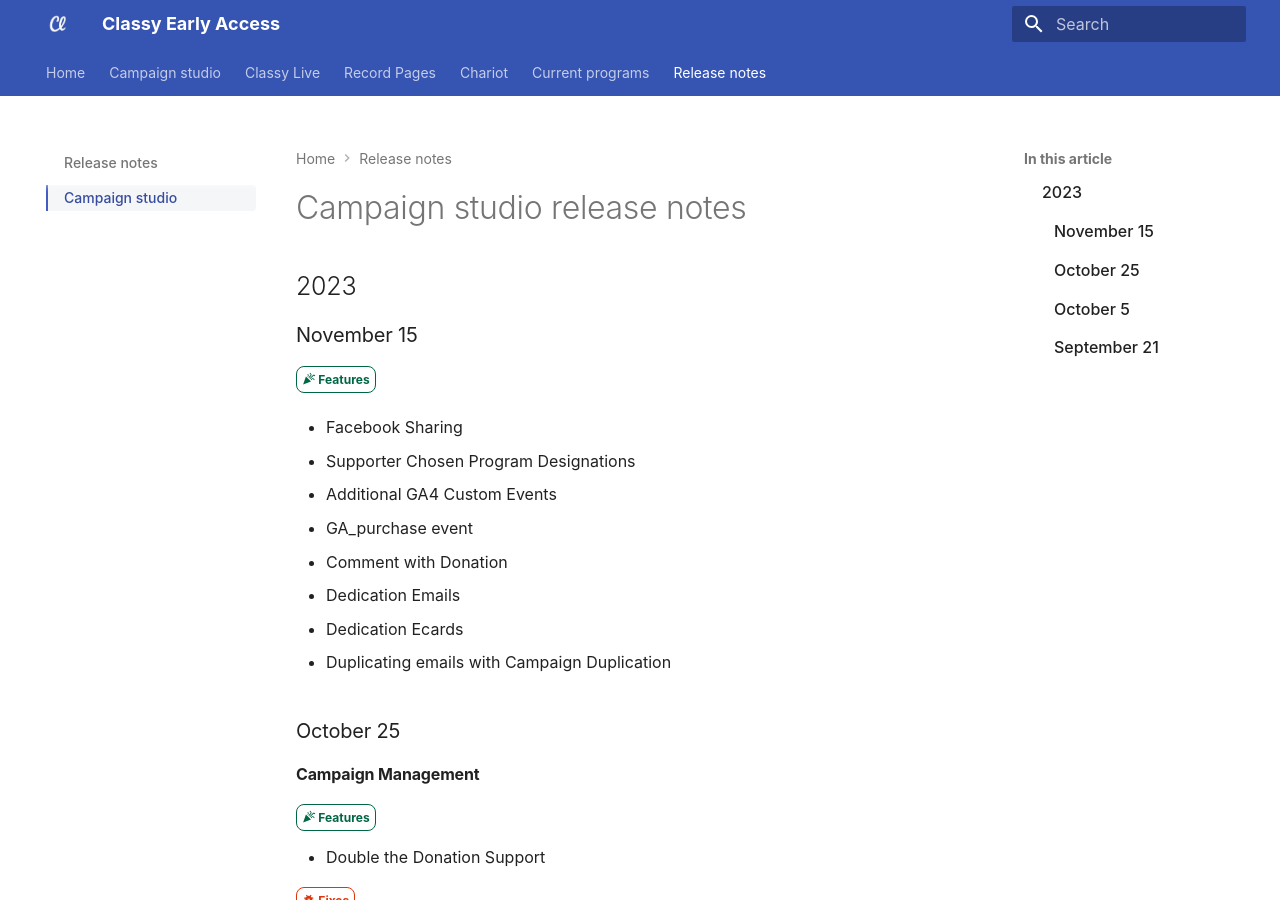
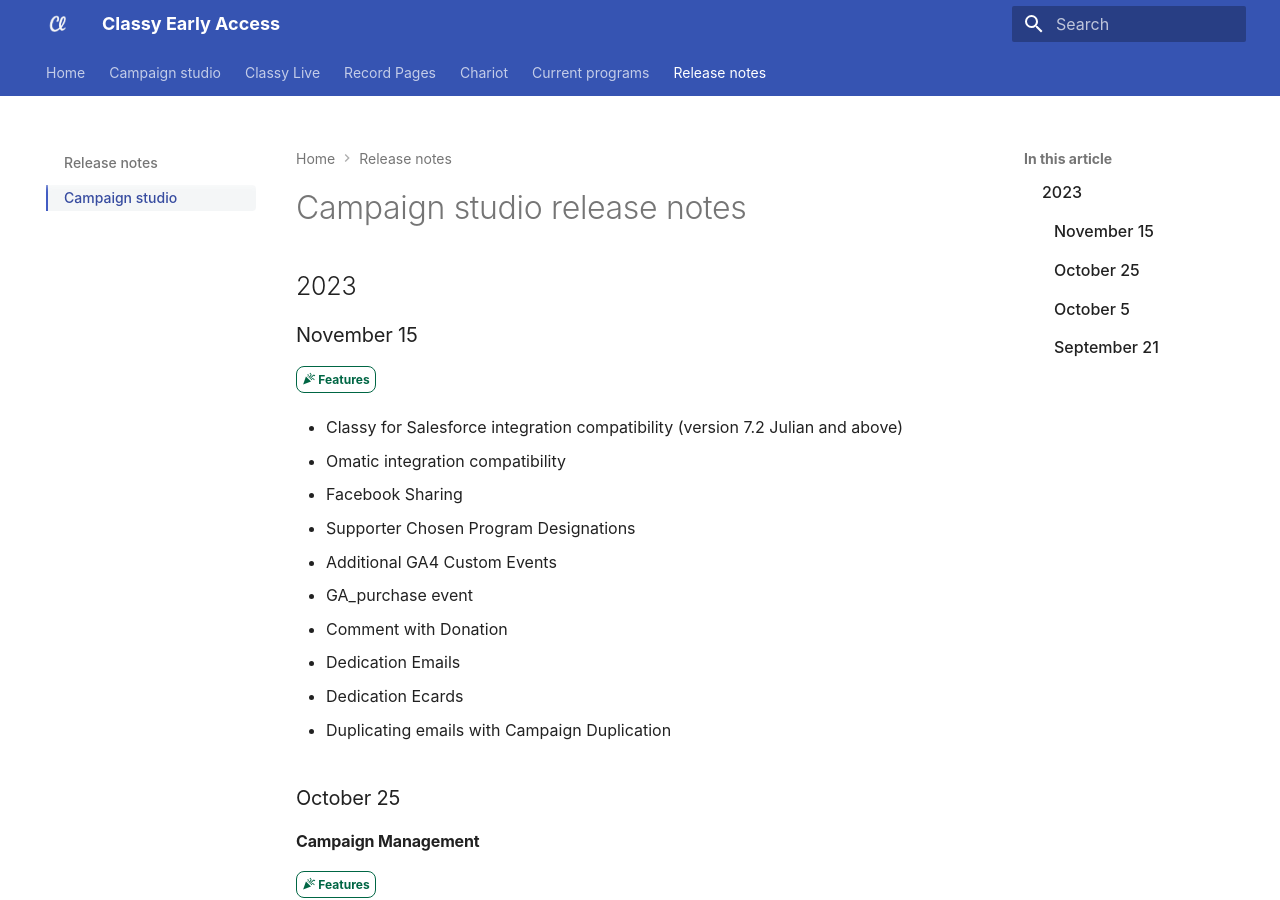
Before and after one commit to truj1ll0/mkdocs-help-center, an MkDocs documentation site: the page built from docs/release-notes/campaign-studio.md, in a window 1280 px wide and 900 px high. Built offline with MkDocs 1.6.1 and Material for MkDocs 9.7.7, drawn with Linux system fonts in a browser that asks for light colours; some web fonts are replaced.

Commit message:
Add additional 11/15 release notes

```diff
--- a/docs/release-notes/campaign-studio.md
+++ b/docs/release-notes/campaign-studio.md
@@ -5,6 +5,10 @@
 ### November 15
 
 <span class="tag tag--feature">:material-party-popper: Features</span>
+
+- Classy for Salesforce integration compatibility (version 7.2 Julian and above)
+
+- Omatic integration compatibility
 
 - Facebook Sharing
 
```
